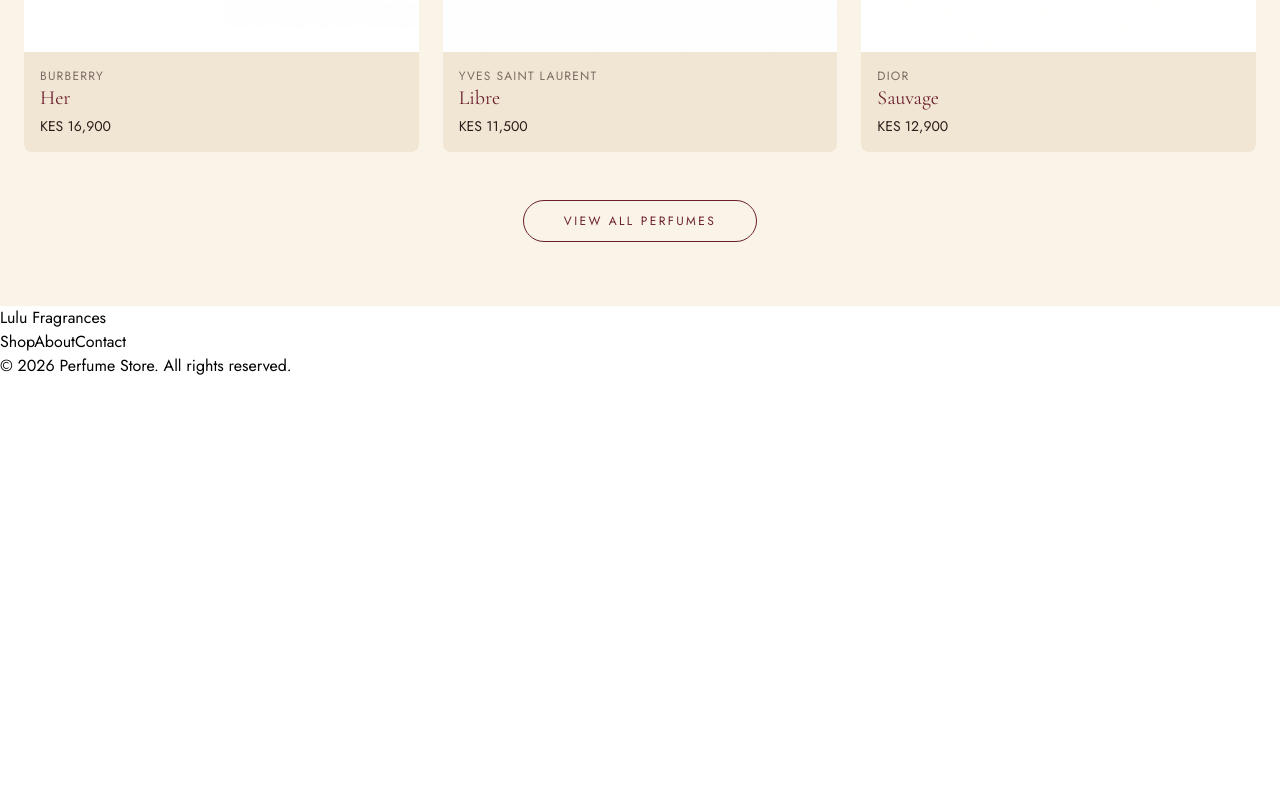
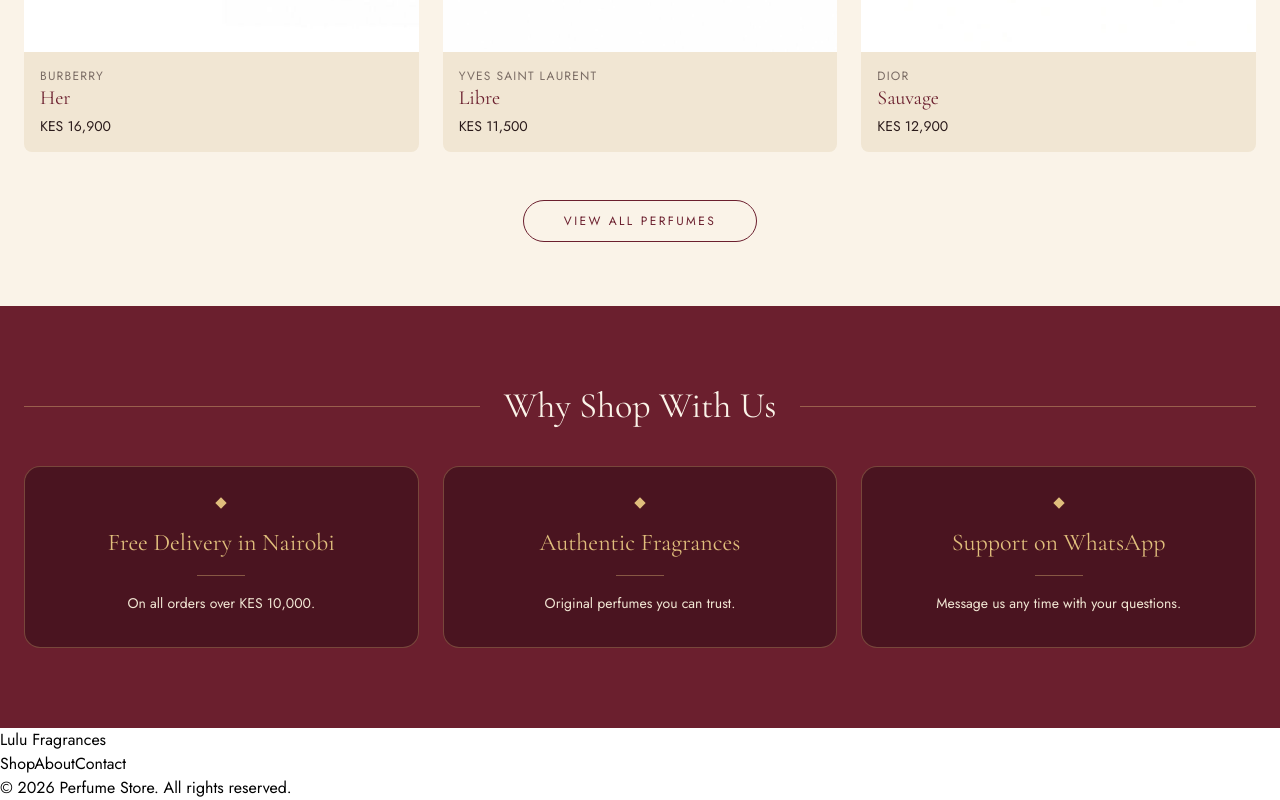
Before and after one commit to yvonnenyambura/perfume-store, a React (Vite) app: page / in a window 1280 px wide. Shown: the part 1555-2355 px from the top of the page. Before the commit the page ends 1933 px from the top, so only its background shows below. Built offline with nearby package versions, Linux system fonts and the light colour scheme.

Commit message:
Add Why Shop With Us section

```diff
--- /dev/null
+++ b/src/components/WhyShopWithUs.jsx
@@ -0,0 +1,38 @@
+// Edit these to match what is true for your store
+const points = [
+    { title: "Free Delivery in Nairobi", text: "On all orders over KES 10,000." },
+    { title: "Authentic Fragrances", text: "Original perfumes you can trust." },
+    { title: "Support on WhatsApp", text: "Message us any time with your questions." },
+]
+
+function WhyShopWithUs() {
+    return (
+        <section className="bg-burgundy">
+            <div className="mx-auto max-w-7xl px-6 py-14 md:py-20">
+                {/* Heading */}
+                <div className="mb-10 flex items-center gap-6">
+                    <span className="h-px flex-1 bg-[#E0BE7C]/40" />
+                    <h2 className="font-serif text-3xl text-[#FAF3E8] md:text-4xl">Why Shop With Us</h2>
+                    <span className="h-px flex-1 bg-[#E0BE7C]/40" />
+                </div>
+
+                {/* Three cards, darker than the section so they stand out */}
+                <div className="grid gap-5 md:grid-cols-3 md:gap-6">
+                    {points.map((point) => (
+                        <div
+                            key={point.title}
+                            className="rounded-2xl border border-[#E0BE7C]/30 bg-[#4A1420] p-8 text-center"
+                        >
+                            <span className="mx-auto block h-2 w-2 rotate-45 bg-[#E0BE7C]" />
+                            <h3 className="mt-5 font-serif text-2xl text-[#E0BE7C]">{point.title}</h3>
+                            <span className="mx-auto mt-4 block h-px w-12 bg-[#E0BE7C]/40" />
+                            <p className="mt-4 text-sm leading-relaxed text-[#F1E6D3]">{point.text}</p>
+                        </div>
+                    ))}
+                </div>
+            </div>
+        </section>
+    )
+}
+
+export default WhyShopWithUs
--- a/src/pages/Home.jsx
+++ b/src/pages/Home.jsx
@@ -2,6 +2,7 @@ import {Link} from 'react-router-dom'
 import products from '../data/products'
 import ProductCard from '../components/ProductCard'
 import FeaturedCarousel from '../components/FeaturedCarousel'
+import WhyShopWithUs from '../components/WhyShopWithUs'
 
 
 function Home() {
@@ -95,6 +96,7 @@ function Home() {
         </div>
     </div>
 </section>
+<WhyShopWithUs />
         </>
     )
 }
```
